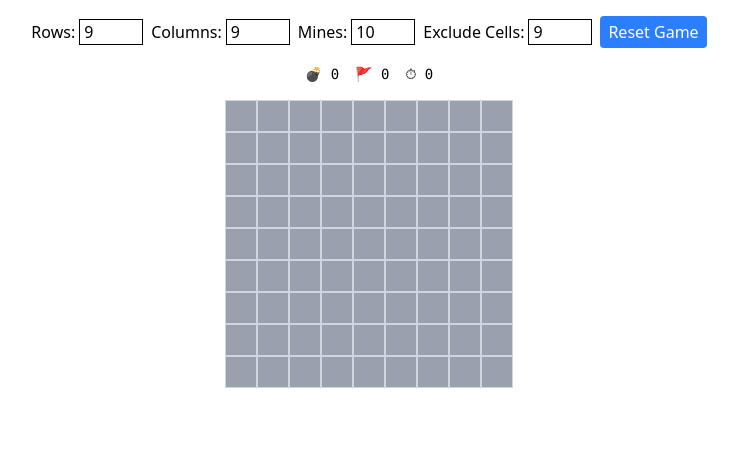
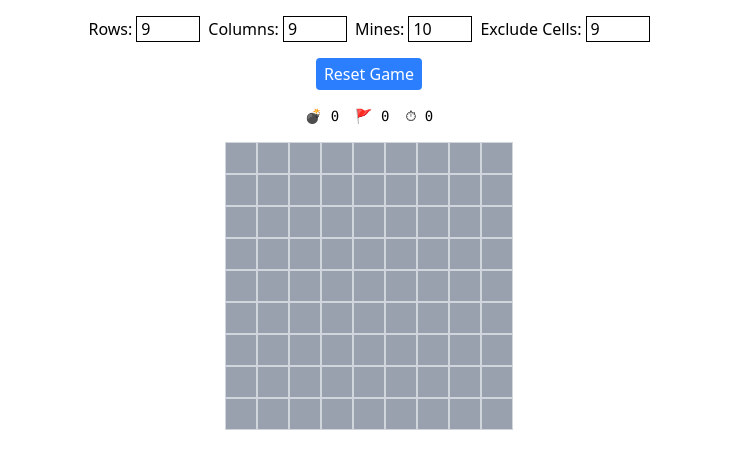
Before and after one commit to fuyu28/ReactMinesweeper, a React (Vite) app: page / in a window 1280 px wide. Shown: the top 468 px of the page, without its empty margins (271-1009 px from the left). Built offline with nearby package versions, Linux system fonts and the light colour scheme.

Commit message:
feat: move reset button from next to settings to below

```diff
--- a/src/components/GameSettings.tsx
+++ b/src/components/GameSettings.tsx
@@ -11,6 +11,7 @@ const GameSettings = ({ settings, onChange, onReset }: Props) => {
     onChange({ ...settings, [key]: value });
   };
   return (
+    <>
       <div className="flex gap-2 items-center mb-4">
         <label>
           Rows:
@@ -48,10 +49,14 @@ const GameSettings = ({ settings, onChange, onReset }: Props) => {
             type="number"
             min={0}
             value={settings.excludeCells}
-          onChange={(e) => handleChange("excludeCells", Number(e.target.value))}
+            onChange={(e) =>
+              handleChange("excludeCells", Number(e.target.value))
+            }
             className="border w-16 ml-1 px-1"
           ></input>
         </label>
+      </div>
+      <div className="flex gap-2 items-center mb-4">
         <button
           onClick={onReset}
           className="bg-blue-500 text-white px-2 py-1 rounded"
@@ -59,6 +64,7 @@ const GameSettings = ({ settings, onChange, onReset }: Props) => {
           Reset Game
         </button>
       </div>
+    </>
   );
 };
 
```
Lines whose indentation alone changed are shown as unchanged.
